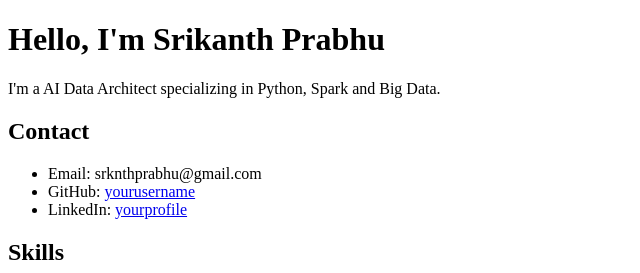
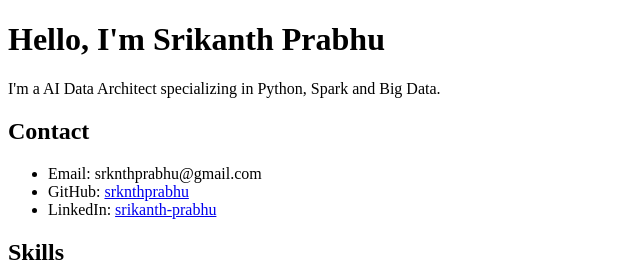
Before and after one commit to srknthprabhu/srknthprabhu, a plain HTML site: page index.html in a window 1280 px wide. Shown: the top 273 px of the page, 0-640 px from the left. Drawn offline with Linux system fonts and the light colour scheme.

Commit message:
Update index.html

```diff
--- a/index.html
+++ b/index.html
@@ -12,8 +12,8 @@
   <h2>Contact</h2>
   <ul>
     <li>Email: srknthprabhu@gmail.com</li>
-    <li>GitHub: <a href="https://github.com/srknthprabhu">yourusername</a></li>
-    <li>LinkedIn: <a href="https://www.linkedin.com/in/srikanth-prabhu/e">yourprofile</a></li>
+    <li>GitHub: <a href="https://github.com/srknthprabhu">srknthprabhu</a></li>
+    <li>LinkedIn: <a href="https://www.linkedin.com/in/srikanth-prabhu/e">srikanth-prabhu</a></li>
   </ul>
 
   <h2>Skills</h2>
```
